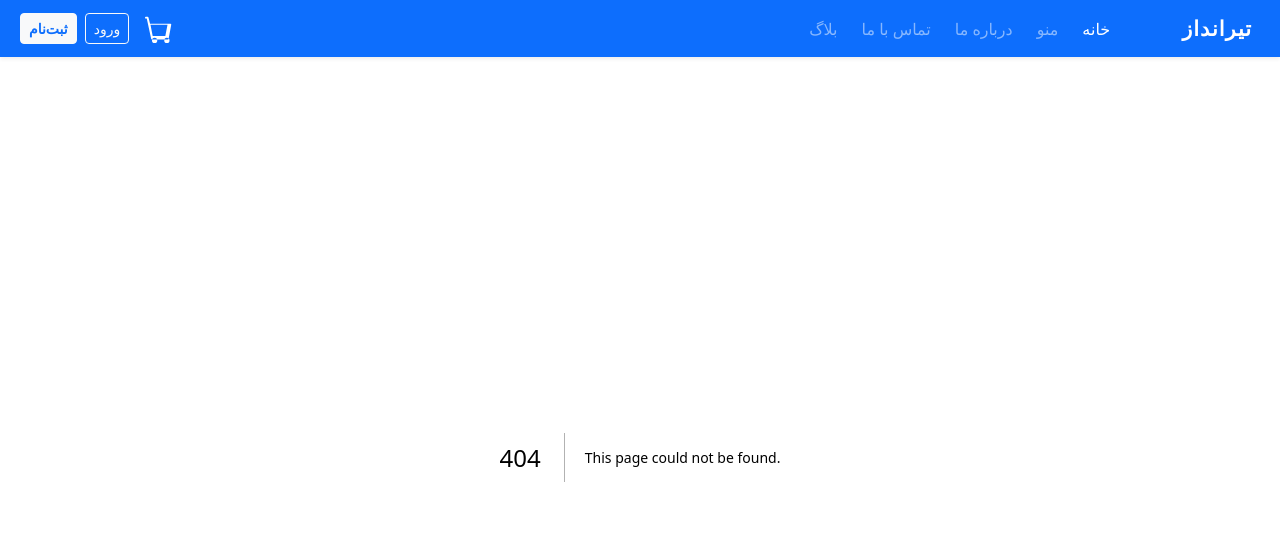
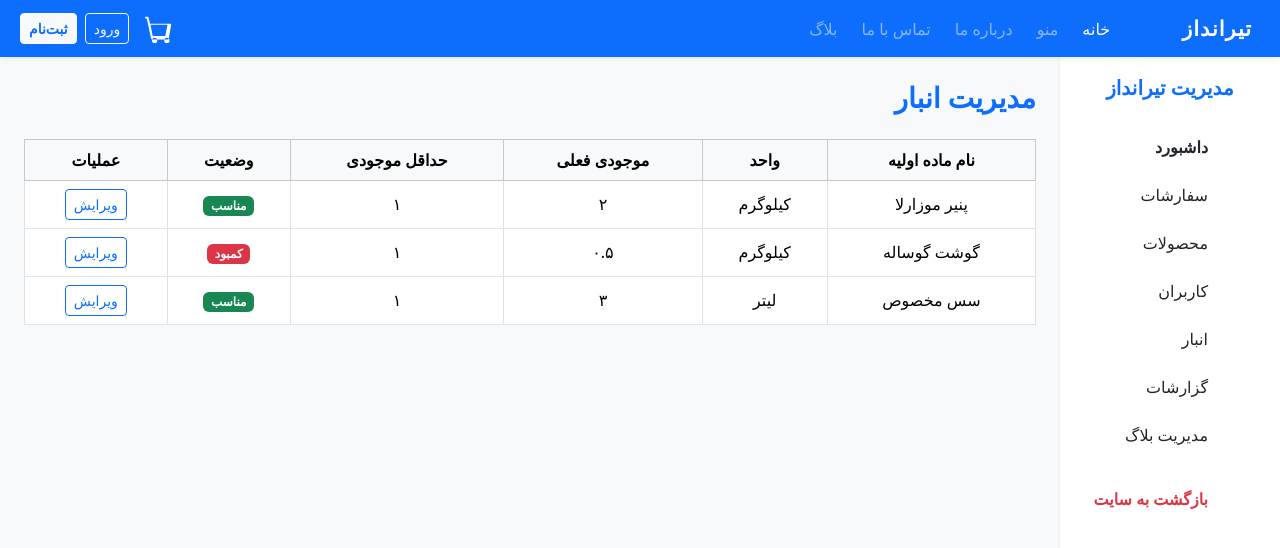
Before and after one commit to artificialxflow/tirandaz-food, a Next.js app: page /admin/inventory in a window 1280 px wide. Before the commit this address had no page. Shown: the top 548 px of the page. Built offline with nearby package versions, Linux system fonts and the light colour scheme.

Commit message:
Create page.tsx

```diff
--- /dev/null
+++ b/app/admin/inventory/page.tsx
@@ -0,0 +1,47 @@
+export default function AdminInventoryPage() {
+  return (
+    <div>
+      <h3 className="fw-bold mb-4 text-primary">مدیریت انبار</h3>
+      <div className="table-responsive">
+        <table className="table table-bordered align-middle text-center">
+          <thead className="table-light">
+            <tr>
+              <th>نام ماده اولیه</th>
+              <th>واحد</th>
+              <th>موجودی فعلی</th>
+              <th>حداقل موجودی</th>
+              <th>وضعیت</th>
+              <th>عملیات</th>
+            </tr>
+          </thead>
+          <tbody>
+            <tr>
+              <td>پنیر موزارلا</td>
+              <td>کیلوگرم</td>
+              <td>۲</td>
+              <td>۱</td>
+              <td><span className="badge bg-success">مناسب</span></td>
+              <td><button className="btn btn-sm btn-outline-primary">ویرایش</button></td>
+            </tr>
+            <tr>
+              <td>گوشت گوساله</td>
+              <td>کیلوگرم</td>
+              <td>۰.۵</td>
+              <td>۱</td>
+              <td><span className="badge bg-danger">کمبود</span></td>
+              <td><button className="btn btn-sm btn-outline-primary">ویرایش</button></td>
+            </tr>
+            <tr>
+              <td>سس مخصوص</td>
+              <td>لیتر</td>
+              <td>۳</td>
+              <td>۱</td>
+              <td><span className="badge bg-success">مناسب</span></td>
+              <td><button className="btn btn-sm btn-outline-primary">ویرایش</button></td>
+            </tr>
+          </tbody>
+        </table>
+      </div>
+    </div>
+  );
+}
```
